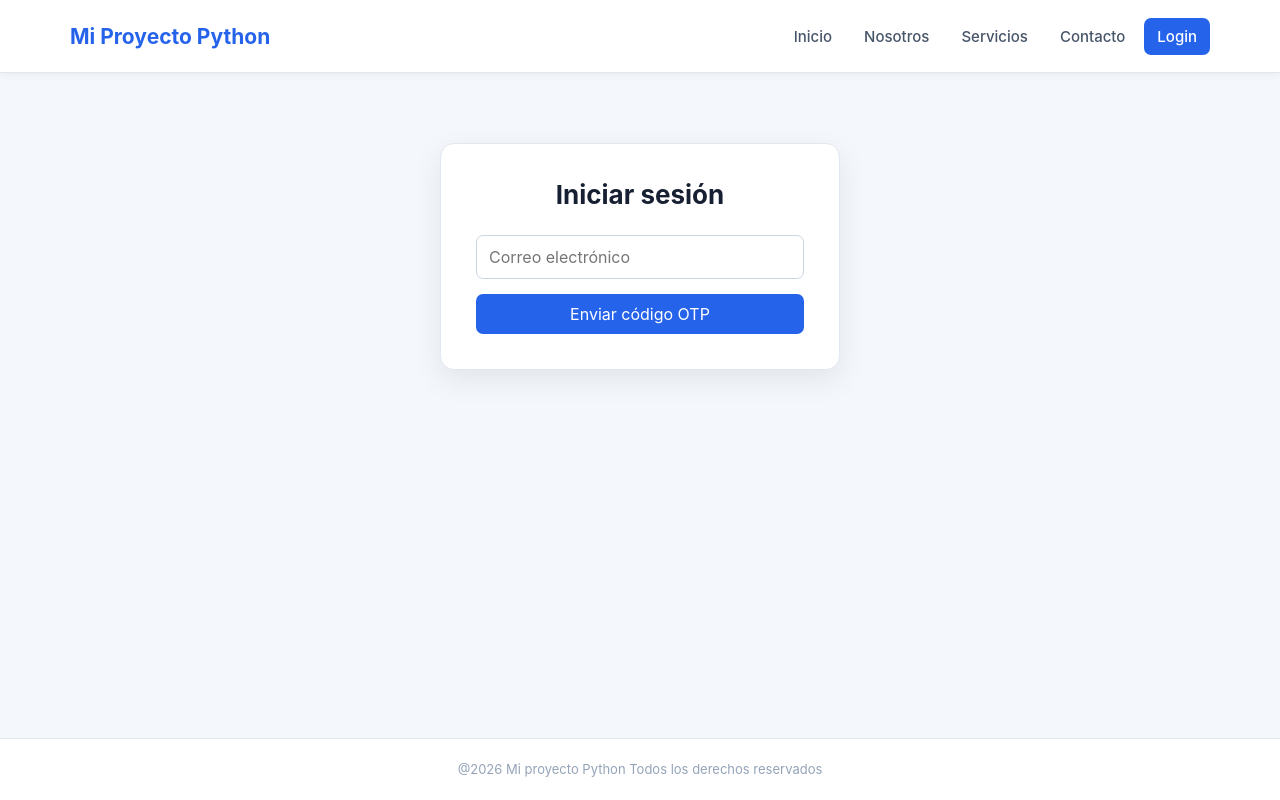
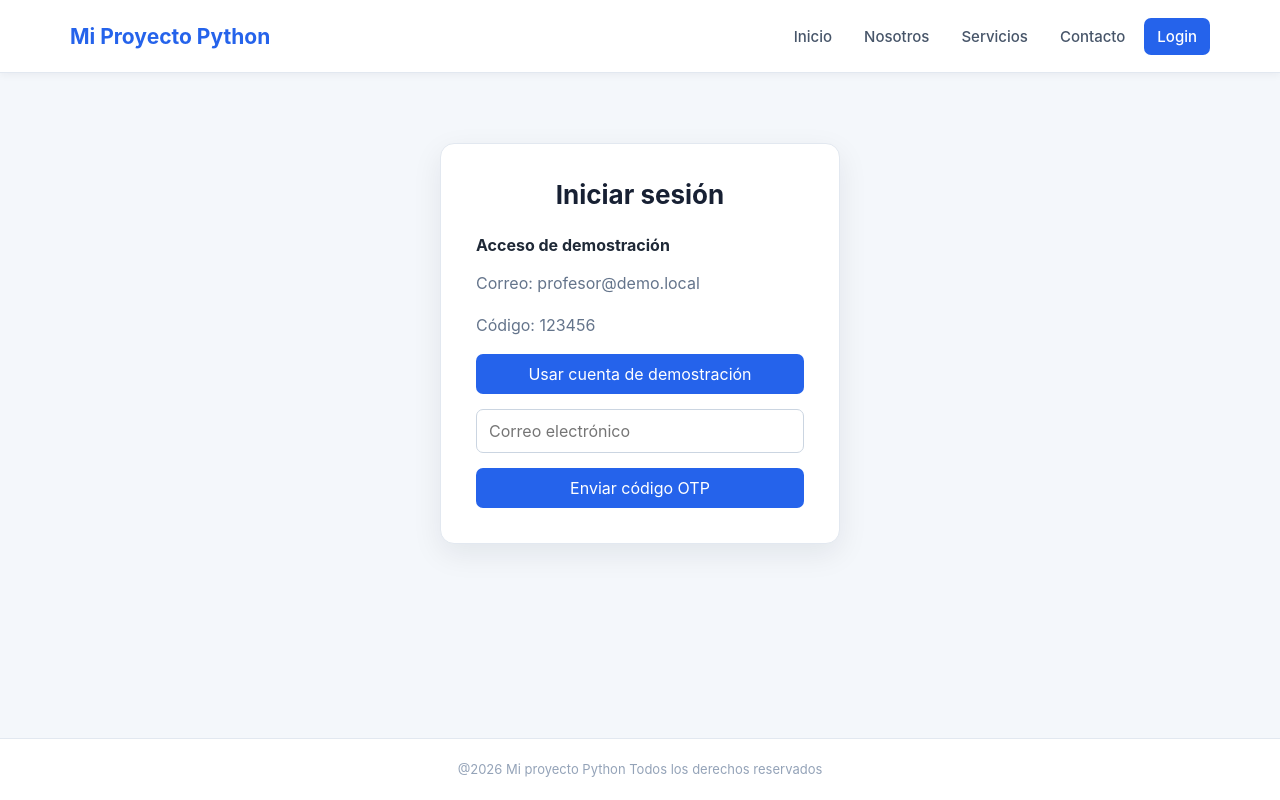
Before and after one commit to zKarloz/Dashboard_trabajo_grupal_1, a React (Vite) app: page /login in a window 1280 px wide. Built offline with nearby package versions, Linux system fonts and the light colour scheme; no server answers.

Commit message:
Agregando prueb sin codigo OTP para que el profesor pueda acceder al Dashboard

```diff
--- a/src/pages/Login.tsx
+++ b/src/pages/Login.tsx
@@ -125,19 +125,39 @@ function Login() {
         }
     };
     return(
-        // Contenedor principal del Login
-        <section className="login-page">
+         <section className="login-page">
+            <h2>Iniciar sesión</h2>
 
-            <h2>Iniciar sesión</h2>
+            {/* Información para que el profesor pueda acceder */}
+            <div className="demo-access">
+                <strong>Acceso de demostración</strong>
+
+                <p>
+                    Correo: <span>profesor@demo.local</span>
+                </p>
+
+                <p>
+                    Código: <span>123456</span>
+                </p>
+
+                {/* Coloca automáticamente el correo de demostración */}
+                <button
+                    type="button"
+                    onClick={() => {
+                        setEmail("profesor@demo.local");
+                        setMensaje("");
+                    }}
+                    disabled={otpEnviado || cargando}
+                >
+                    Usar cuenta de demostración
+                </button>
+            </div>
+
             {/* Campo para ingresar el correo */}
             <input
                 type="email"
                 placeholder="Correo electrónico"
-
-                // Muestra el valor guardado en email
                 value={email}
-
-                // Actualiza email cuando el usuario escribe
                 onChange={(e) => setEmail(e.target.value)}
                 disabled={otpEnviado || cargando}
             />
@@ -152,15 +172,10 @@ function Login() {
             {/* Solo se muestra después de enviar el OTP */}
             {otpEnviado && (
                 <>
-                    {/* Campo para ingresar el código recibido */}
                     <input
                         type="text"
                         placeholder="Código OTP"
-
-                        // Muestra el código guardado
                         value={codigo}
-
-                        // Actualiza codigo cuando el usuario escribe
                         onChange={(e) => {
                             const valor = e.target.value.replace(/\D/g, "");
                             setCodigo(valor);
@@ -170,7 +185,6 @@ function Login() {
                         disabled={cargando}
                     />
 
-                    {/* Ejecuta la verificación del código */}
                     <button
                         onClick={verificarOtp}
                         disabled={cargando || codigo.length !== 6}
```
Also changed, not shown: 1 other file (tests, documents, lock files or other folders).
